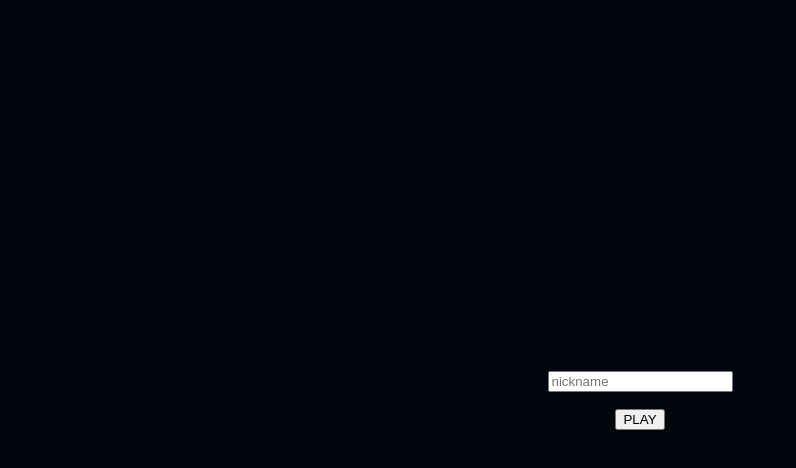
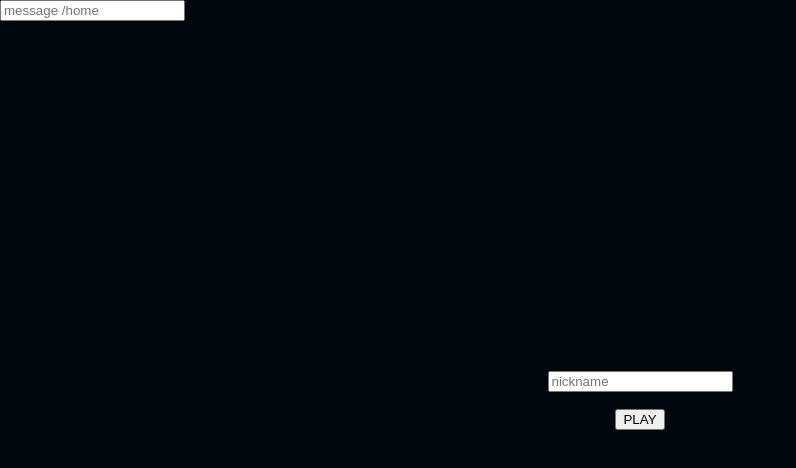
Before and after one commit to lunarfractal/unix-client, a plain HTML site: page index.html in a window 1280 px wide. Shown: the whole page, without its empty margins (0-796 px from the left). Drawn offline with nearby package versions, Linux system fonts and the light colour scheme.

Commit message:
Update index.html

```diff
--- a/index.html
+++ b/index.html
@@ -18,7 +18,10 @@
 </head>
 <body>
   <div class="app">
-
+    <div id="chatbox"></div>
+    <div id="chatInput">
+        <input id="chat" placeholder="message /home" maxlength="15" type="text" onkeydown="if(event.keyCode == 13) window.sendMessage()" />
+    </div>
   </div>
   <div id="cursor-place"></div>
   <canvas id="canvas"></canvas>
```
